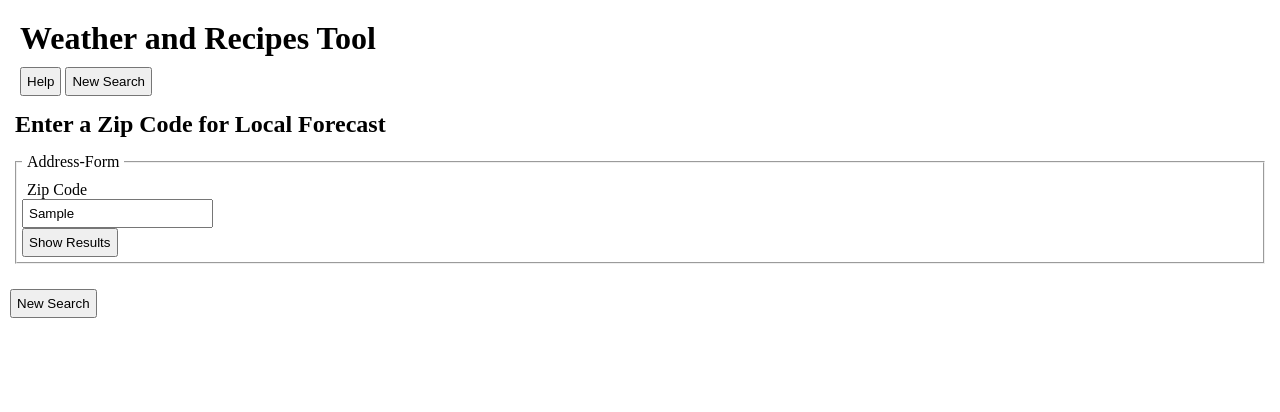
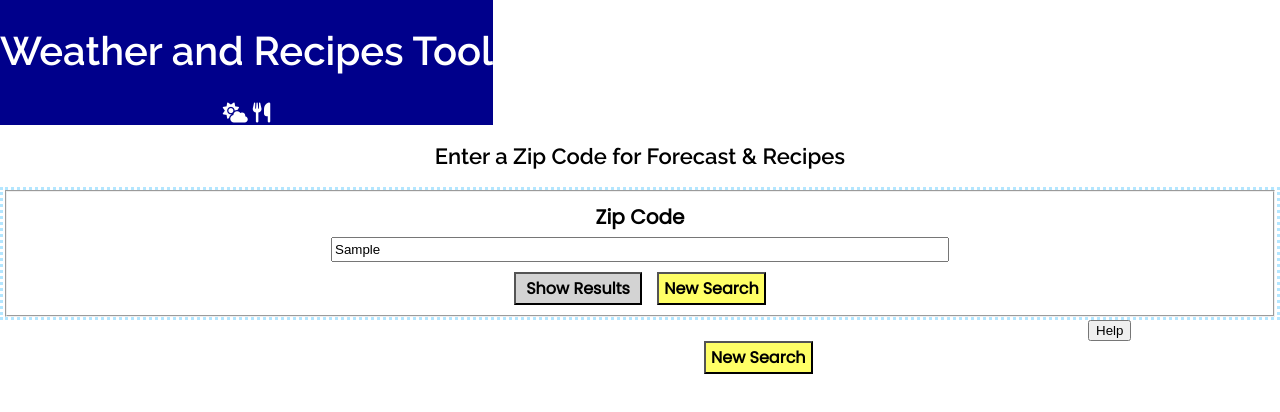
Before and after one commit to campion365/API-Hackstone, a plain HTML site: page index.html in a window 1280 px wide. Both pictures are taken after typing "Sample" into the empty fields and a click on the input "Show Results". Drawn offline with nearby package versions, Linux system fonts and the light colour scheme; no server answers.

Commit message:
commiting revised files

```diff
--- a/index.html
+++ b/index.html
@@ -5,25 +5,30 @@
     <meta name="viewport" content="width=device-width, initial-scale=1.0">
     <title>Weather Recipe API App</title>
     <link rel="stylesheet" href="main.css">
+    <script src="https://kit.fontawesome.com/7fcb00b561.js" crossorigin="anonymous"></script>
     <link href="https://fonts.googleapis.com/css2?family=Poppins:wght@300;400&;family=Raleway:wght@200;400;600&;display=swap" rel="stylesheet">
 </head>
 <body>
 <header>
- <h1>Weather and Recipes Tool</h1>
+
+<h1>Weather and Recipes Tool</h1>
+<div class =header-icon><i id = header-weather class="fas fa-cloud-sun"></i>
+<i id = header-food class="fas fa-utensils"></i></div>
  <section id = "header-menu">
-    <button class ='help'>Help</button>
-    <button id ="newSearch" class='hidden'>New Search</button>
  </section>
 </header>
-    <h2>Enter a Zip Code for Local Forecast</h2>
+    <h2>Enter a Zip Code for Forecast & Recipes </h2>
+
     <form>
         <fieldset>
-            <Legend>Address-Form</Legend>
+          <!--  <Legend>Address-Form</Legend>-->
         <label for="Zip Code">Zip Code</label><br>
             <input type="text" id="Zip-Field" name="Zip-Field" required><br>
-        <input type="submit" value="Show Results">
+        <input type="submit" id="submit" value="Show Results">
+        <button id ="newSearch" class='hidden'>New Search</button>
     </fieldset>
     </form>
+    <button class ='help'>Help</button>
 
     <section id ="weather-section">
         <p id ='js-error-msg' class='hidden'></p>
--- a/index.js
+++ b/index.js
@@ -94,7 +94,9 @@ function displayWeather(weatherData) {
   console.log("showing final weather");
   $('#forecast-area').removeClass('hidden');
   $('#forecast-area').append(
-    `<h2>Weather Info</h2>
+    `<div class = "results-header">
+    <p>Weather Info</p>
+    </div>
     <h3>${weatherData.properties.periods[0].detailedForecast}</h3>`
   );
 }
@@ -104,17 +106,17 @@ function displayRecipes(recipeData) {
   console.log("showing recipes");
   $('#recipe-area').removeClass('hidden');
   $('#recipe-area').append(
-    `<h2>What to Eat</h2>
+    `<div class = "results-header">
+    <p>What to Eat</p>
+    </div>
     <div class="recipe1">
       <h3><a href="${recipeData.recipes[0].sourceUrl}" target="_blank">${recipeData.recipes[0].title}</a>
       <img src="${recipeData.recipes[0].image}" alt="${recipeData.recipes[0].title} image">
       </div><br>
-
       <div class="recipe2">
       <h3><a href="${recipeData.recipes[1].sourceUrl}" target="_blank">${recipeData.recipes[1].title}</a>
       <img src="${recipeData.recipes[1].image}" alt="${recipeData.recipes[1].title} image">
       </div><br>
-
       <div class="recipe3">
       <h3><a href="${recipeData.recipes[2].sourceUrl}" target="_blank">${recipeData.recipes[2].title}</a>
       <img src="${recipeData.recipes[2].image}" alt="${recipeData.recipes[2].title} image">
--- a/main.css
+++ b/main.css
@@ -1,18 +1,114 @@
 *{
-    box-sizing: border-box;
-    margin: 0;
-    padding: 5px;
+  box-sizing: border-box;
+}
+
+body{
+  margin: 0;
+  padding:0;
+}
+header{
+  display: inline-block;
+  background-color: darkblue;
+  color: white;
+  font-family: 'Raleway', sans-serif;
+  font-weight: 600;
+  text-align: center;
+  font-size: 20px;
+}
+
+h2{
+  font-family: 'Raleway', sans-serif;
+  font-weight: 600;
+  text-align: center;
+  font-size: 22px;
+}
+
+.help{
+  display:flexbox;
+  margin-left: 85%;
+
+}
+
+form{
+  text-align: center;
+  font-family: 'Poppins';
+  font-weight: 600;
+  font-size: 20px;
+  border-style: dotted;
+  border-color: #b3e6ff;
+}
+
+fieldset{
+  padding-top:10px;
+  padding-bottom:10px;
+}
 
 
+#recipe-area, #weather-area{
+  display: block;
+  align-items: center;
+  font-family: 'Poppins';
+  font-weight: 400;
+  font-size: 18px;
+  align-content: center;
+}
+
+#Zip-Field{
+  width: 50%;
+  height: 25px;
+}
+
+#submit{
+  color:black;
+  background-color: lightgray;
+  font-family: 'Poppins';
+  font-weight: 600;
+  text-align: center;
+  font-size: 16px;
+  padding: 2px 10px 2px 10px;
+  margin-top:10px;
+  margin-right:10px;
+}
+
+#newSearch, #newSearchbottom{
+  color:black;
+  background-color: #ffff66;
+  font-family: 'Poppins';
+  font-weight: 600;
+  text-align: center;
+  font-size: 16px;
+  padding: 2px 5px 2px 5px;
+}
+
+#newSearchbottom{
+  margin-left: 55%;
+}
+
+.results-header{
+  background-color: #ffd966;
+  font-family: 'Raleway', sans-serif;
+  font-weight: 600;
+  text-align: center;
+  font-size: 26px;
+  margin-left: 20%;
+  margin-right:20%;
+}
+
+
+h3 {
+    display: block;
+    text-align: center;
   }
 
 img{
-    display: flexbox;
-    height: 75%;
-    width: 75%;
+  display:block;
+  margin-left: auto;
+  margin-right:auto;
+  height:75%;
+  width:75%;
+}
 
+
+.hidden{
+  display: none;
   }
-
-  .hidden{
-    display: none;
-  }
```
